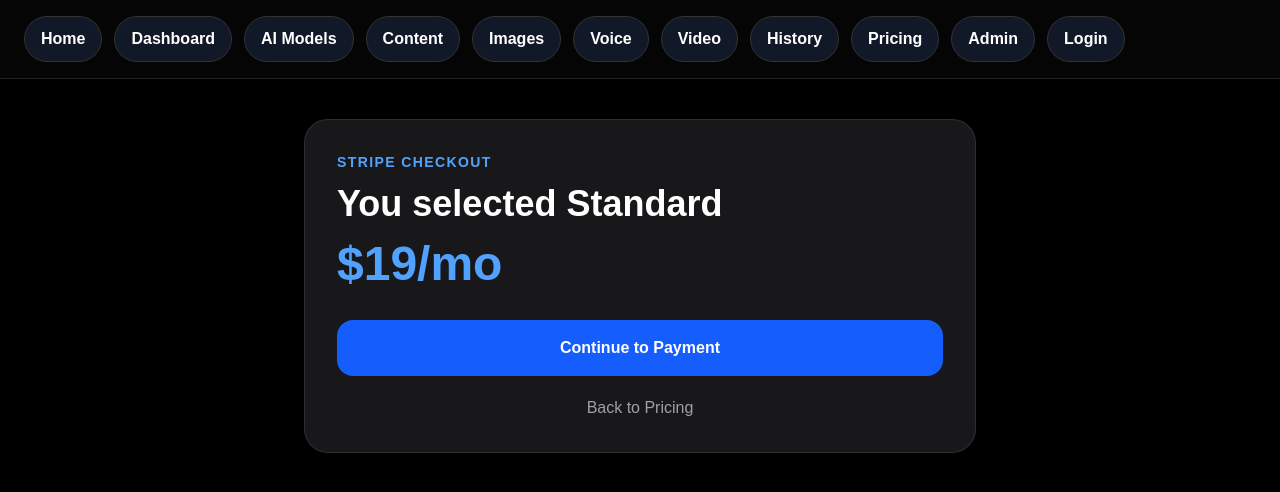
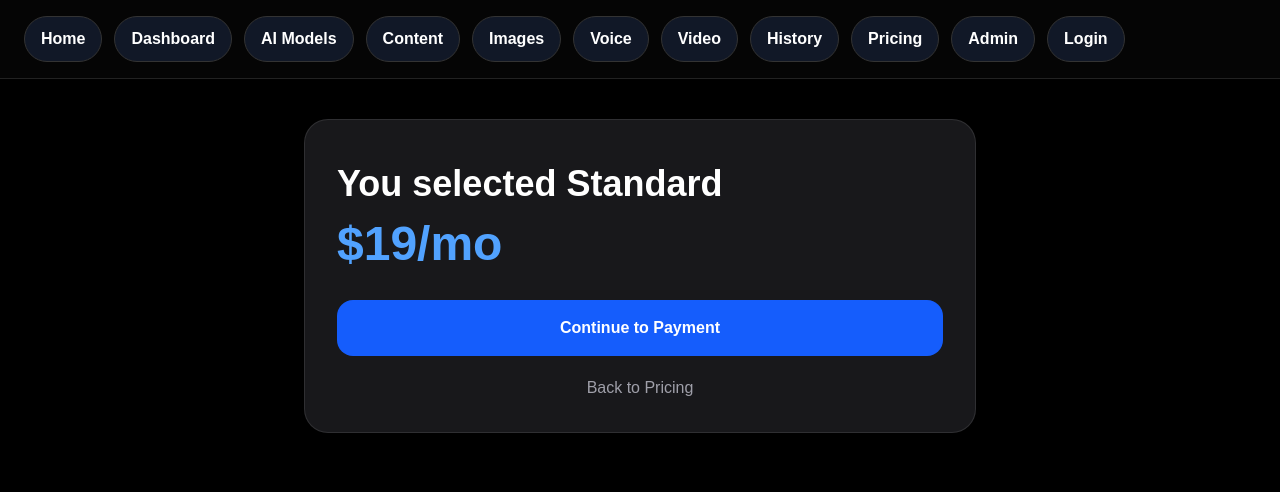
Before and after one commit to lou-delgado34/ai-cash-creator-studio, a Next.js app: page /checkout in a window 1280 px wide. Shown: the top 492 px of the page. Built offline with nearby package versions, Linux system fonts and the light colour scheme.

Commit message:
fix checkout prerender error

```diff
--- a/app/checkout/page.tsx
+++ b/app/checkout/page.tsx
@@ -36,10 +36,6 @@
   return (
     <main className="min-h-screen bg-black px-6 py-10 text-white">
       <section className="mx-auto max-w-2xl rounded-3xl border border-white/10 bg-zinc-900 p-8">
-        <p className="text-sm font-semibold uppercase tracking-widest text-blue-400">
-          Stripe Checkout
-        </p>
-
         <h1 className="mt-3 text-4xl font-bold">
           You selected {selected.name}
         </h1>
```
